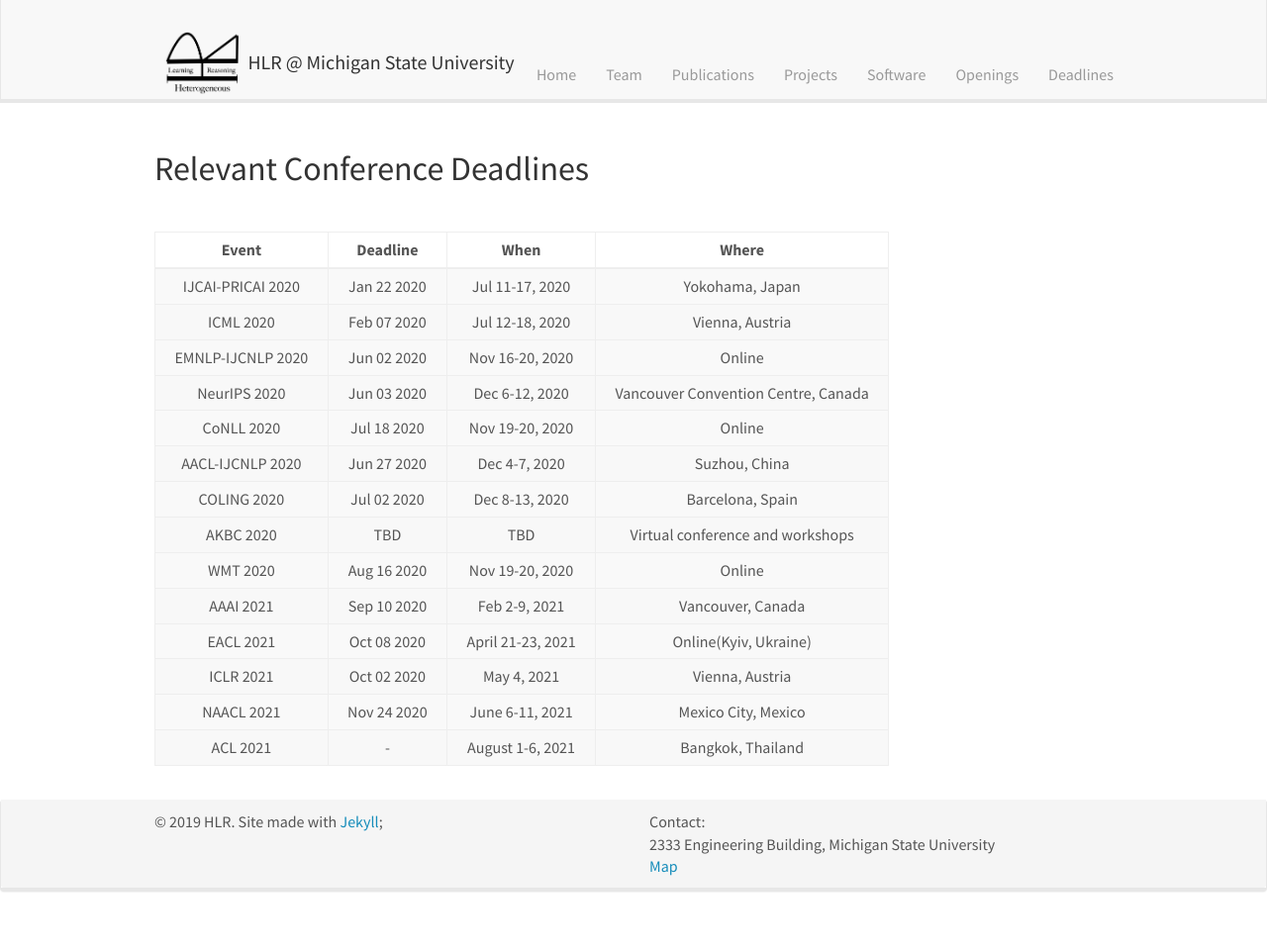
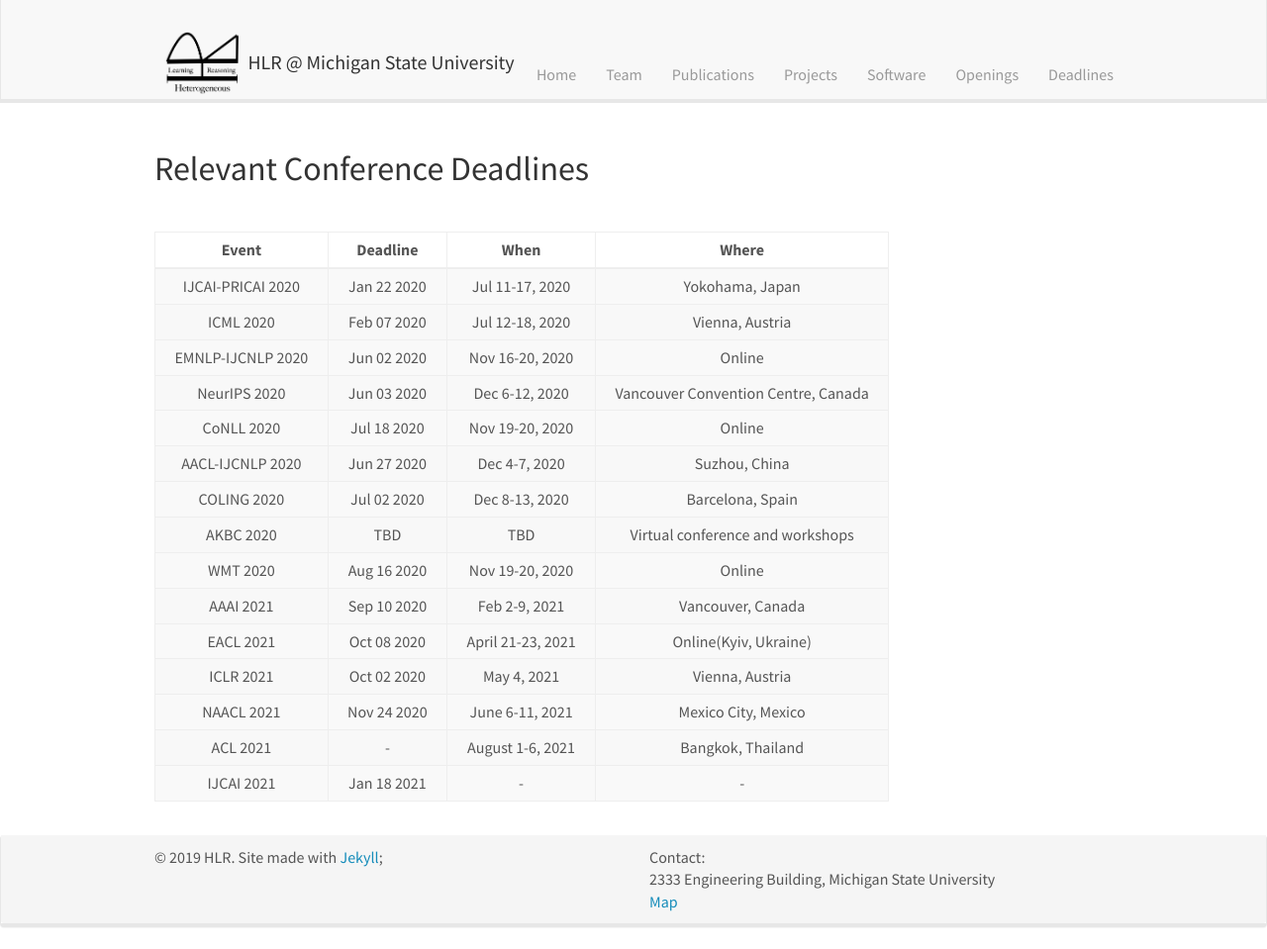
Before and after one commit to HLR/HLR.github.io, a Jekyll site: the page built from _pages/deadlines.md, in a window 1280 px wide and 959 px high. Shown: the whole window at 99% size. Built offline with Jekyll 4.4.1, drawn with Linux system fonts in a browser that asks for light colours; nearby versions of some CDN libraries.

Commit message:
Update deadlines.md

```diff
--- a/_pages/deadlines.md
+++ b/_pages/deadlines.md
@@ -28,6 +28,7 @@
 | &nbsp; ICLR 2021  &nbsp; | &nbsp;  Oct 02 2020    &nbsp; | &nbsp;  May 4, 2021   &nbsp; | &nbsp;  Vienna, Austria &nbsp; |
 | &nbsp; NAACL 2021  &nbsp; | &nbsp;  Nov 24 2020    &nbsp; | &nbsp;  June 6-11, 2021   &nbsp; | &nbsp;  Mexico City, Mexico &nbsp; |
 | &nbsp; ACL 2021  &nbsp; | &nbsp;  -    &nbsp; | &nbsp;  August 1-6, 2021   &nbsp; | &nbsp;  Bangkok, Thailand &nbsp; |
+| &nbsp; IJCAI 2021  &nbsp; | &nbsp;  Jan 18 2021    &nbsp; | &nbsp;  -   &nbsp; | &nbsp;  - &nbsp; |
 {:.table-striped .table-bordered}
 
 &nbsp;
```
